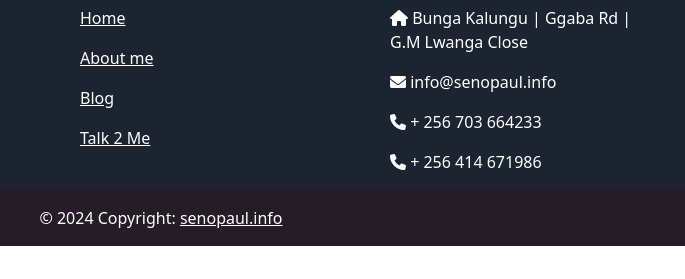
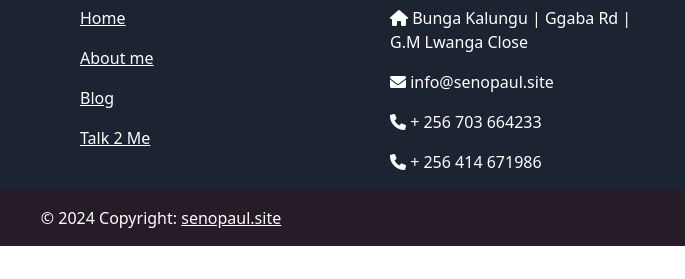
Before and after one commit to senopaul/HTML_CSS, a website: page blog.html in a window 1280 px wide. Shown: the part 249-528 px from the top of the page, 479-1164 px from the left. Drawn offline with nearby package versions, Linux system fonts and the light colour scheme.

Commit message:
After uploading to Netflify App

```diff
--- a/includes/footer.html
+++ b/includes/footer.html
@@ -92,7 +92,7 @@
                 <i class="fas fa-home mr-3"></i> Bunga Kalungu | Ggaba Rd |
                 G.M Lwanga Close
               </p>
-              <p><i class="fas fa-envelope mr-3"></i> info@senopaul.info</p>
+              <p><i class="fas fa-envelope mr-3"></i> info@senopaul.site</p>
               <p><i class="fas fa-phone mr-3"></i> + 256 703 664233</p>
               <p><i class="fas fa-phone mr-3"></i> + 256 414 671986</p>
             </div>
@@ -109,8 +109,8 @@
         style="background-color: rgba(83, 3, 3, 0.2)"
       >
         © 2024 Copyright:
-        <a class="text-white" href="https://www.senopaul.info/"
-          >senopaul.info</a
+        <a class="text-white" href="https://www.senopaul.site/"
+          >senopaul.site</a
         >
       </div>
       <!-- Copyright -->
```
